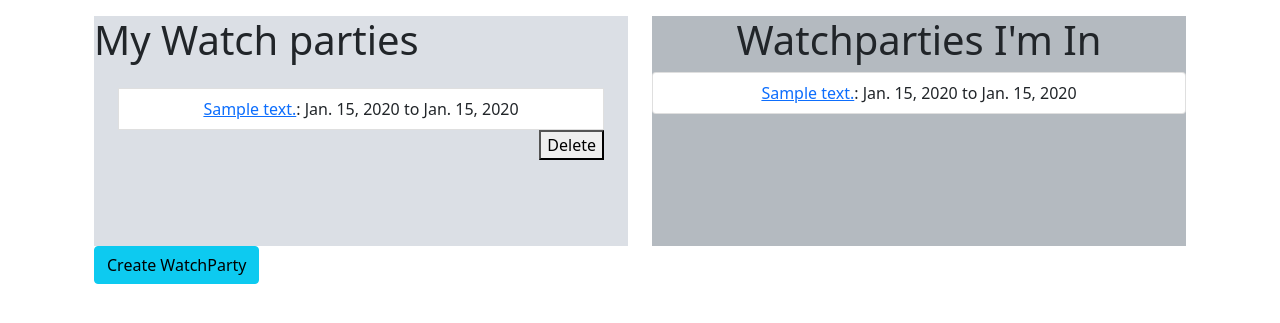
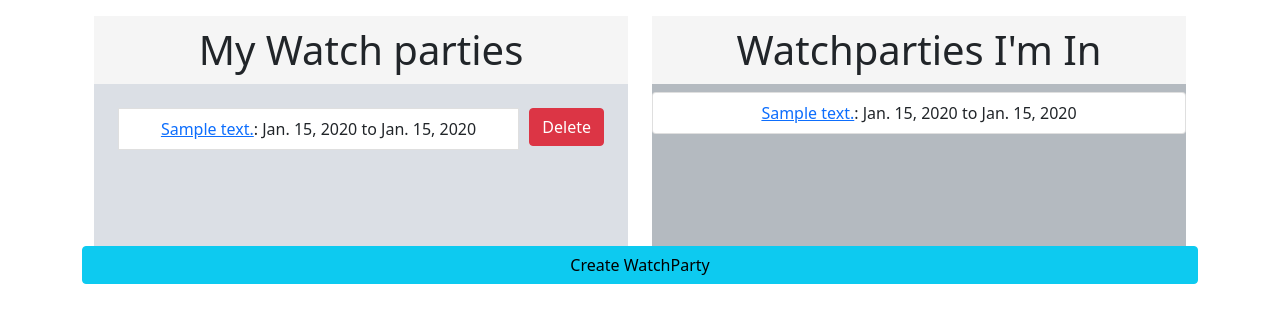
Before and after one commit to DecentDio/WatchParty, a Django app: page /watchparties in a window 1280 px wide. Shown: the part 56-379 px from the top of the page. Run offline with Django 4.2, Linux system fonts and the light colour scheme; a user stored in the database is signed in; tables that the repository leaves empty hold one stand-in row (values such as "Sample post"); some libraries are stand-ins or nearby versions.

Commit message:
Added back in delete confirmation and fixed some minor container issues

```diff
--- a/organizer/templates/organizer/watchparties.html
+++ b/organizer/templates/organizer/watchparties.html
@@ -58,7 +58,9 @@
 <head>
     <link href="https://cdn.jsdelivr.net/npm/bootstrap@5.0.2/dist/css/bootstrap.min.css" rel="stylesheet">
     <meta charset="UTF-8">
-
+    <script src="https://cdn.jsdelivr.net/npm/bootstrap@5.0.2/dist/js/bootstrap.bundle.min.js"></script>
+    <script src="https://code.jquery.com/jquery-3.5.1.min.js"></script>
+    <script src="https://cdn.jsdelivr.net/npm/bootstrap@5.0.2/dist/js/bootstrap.bundle.min.js"></script>
     <!--
     <nav class="navbar navbar-expand-lg navbar-light bg-light ms-auto">
         <a class="btn btn-secondary md" href="{% url 'organizer:login' %}" role="button">Home</a>
@@ -84,11 +86,17 @@
     -->
 
 
-
+    <script>
+        $(document).ready(function() {
+            $("#myBtn").click(function() {
+                $("#popUp").modal("show");
+            });
+        });
+    </script>
 
     <!-- <p class = "h1 text-center"> {{user}}'s Watch Parties</p> -->
     <style>
-        /* Some custom styles to beautify this example */
+        /* Some custom styles*/
         .main-content{
             min-height: 230px;
             background: #dbdfe5;
@@ -104,7 +112,7 @@
         <div class="row">
             <div class="col-sm-6">
                 <div class="main-content">
-                    <h1> My Watch parties</h1>
+                    <h1 class = "text-center" style="padding: 10px 10px 10px 10px; background-color: whitesmoke;"> My Watch parties</h1>
                     {% if watchparties_list %}
                         <div class="m-4">
                             <ul class = "list-group">
@@ -112,8 +120,34 @@
                                     {% if watchparty.account == user  %}
                                         <form method="POST" action = "{% url 'organizer:deleteWatchParty' %}" >
                                             {% csrf_token %}
-                                            <li class="list-group-item text-center"><a href="{% url 'organizer:detail' watchparty.id %}">{{ watchparty.title_text }}</a>: {{ watchparty.start_date }} to {{ watchparty.end_date }}</li>
-                                                <button type = "submit" style="float:right" name="deletedID" value="{{ watchparty.id }}" onclick="return confirm('Are you sure you want to delete the watch party: {{watchparty.title_text}}?')" > Delete </button>
+                                            <div class="row">
+                                                <div class="col-sm-10">
+                                                    <li class="list-group-item text-center"><a href="{% url 'organizer:detail' watchparty.id %}">{{ watchparty.title_text }}</a>: {{ watchparty.start_date }} to {{ watchparty.end_date }}</li>
+                                                </div>
+                                                <div class="col-sm-2">
+                                                <button type = "button" id="myBtn" style="float:right" class="btn btn-danger"> Delete </button>
+                                                <!-- <button type = "submit" style="float:right" name="deletedID" value="{{ watchparty.id }}" onclick="return confirm('Are you sure you want to delete the watch party: {{watchparty.title_text}}?')" > Delete </button>-->
+                                                <!-- Modal HTML,  sorry for the messed up indentation-->
+                        <div id="popUp" class="modal fade" tabindex="-1">
+                            <div class="modal-dialog">
+                                <div class="modal-content">
+                                    <div class="modal-header">
+                                        <h5 class="modal-title">Delete This WatchParty?</h5>
+                                        <button type="button" class="btn-close" data-bs-dismiss="modal"></button>
+                                    </div>
+                                    <div class="modal-body">
+                                        <p>Are you sure you would like to delete?</p>
+                                        <p class="text-secondary"><small>This action cannot be undone!</small></p>
+                                    </div>
+                                    <div class="modal-footer">
+                                        <button type="button" class="btn btn-secondary" data-bs-dismiss="modal">Cancel</button>
+                                        <button type="submit" class="btn btn-danger" name="deletedID" value="{{ watchparty.id }}">Delete</button>
+                                    </div>
+                                </div>
+                            </div>
+                        </div>
+                                                </div>
+                                            </div>
                                         </form>
                                     {% endif %}
                                 {% endfor %}
@@ -126,7 +160,7 @@
             </div>
             <div class="col-sm-6">
                 <div class="sidebar-content">
-                    <h1 class = "text-center"> Watchparties I'm In </h1>
+                    <h1 class = "text-center" style="padding: 10px 10px 10px 10px; background-color: whitesmoke;"> Watchparties I'm In </h1>
                     {% if invitedWatchParties %}
                         <ul class = "list-group">
                             {% for invitedParty in invitedWatchParties %}
@@ -134,13 +168,12 @@
                             {% endfor %}
                         </ul>
                     {% else %}
-                        <p>No invited parties are available.</p>
+                        <p class="text-center">No invited parties are available.</p>
                     {% endif %}
                 </div>
             </div>
-            <a href="{% url 'organizer:form' %}">
-                <button type="button" class="btn btn-info">Create WatchParty</button>
-            </a>
+            <button type="button" class="btn btn-info" onclick= "location.href='{% url 'organizer:form' %}';">Create WatchParty</button>
+
         </div>
     </div>
 </body>
```
Also changed, not shown: package-lock.json.
